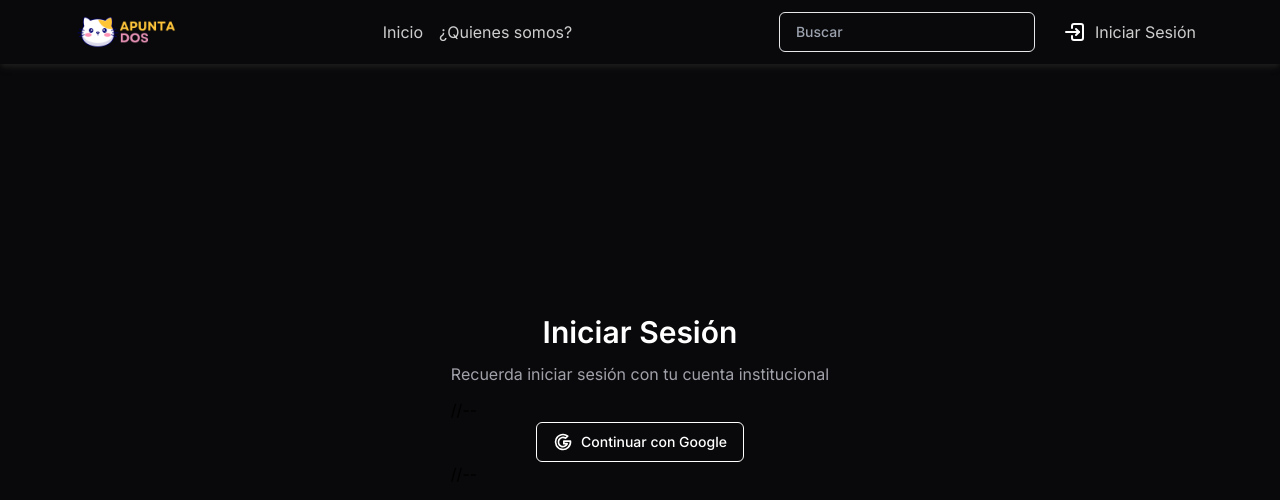
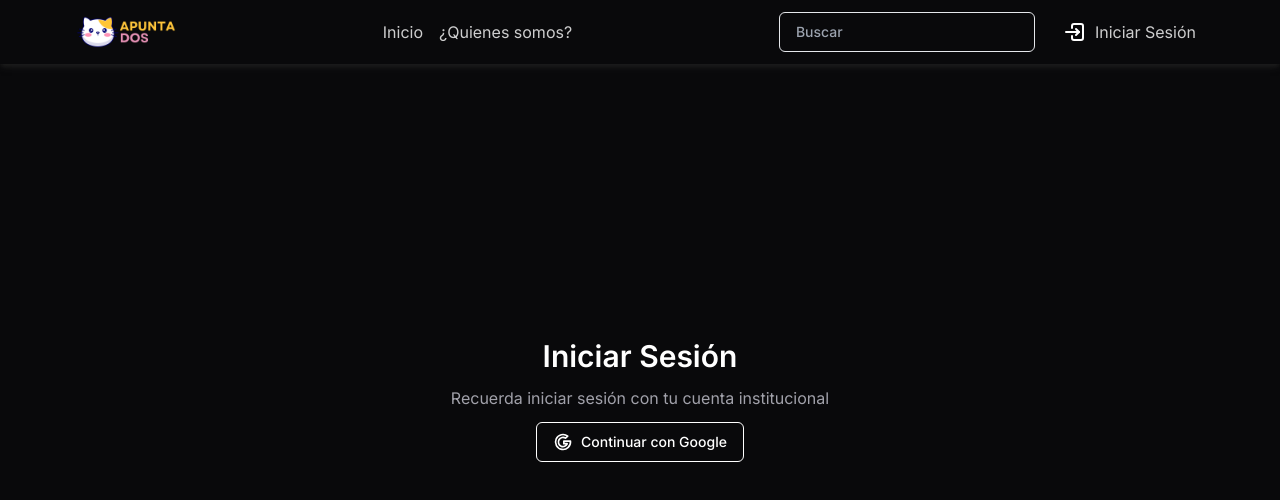
Before and after one commit to Panitou/apuntados-web-express-react, a React (Vite) app in the folder client/: page /sign-in in a window 1280 px wide. Shown: the top 500 px of the page. Built offline with nearby package versions, Linux system fonts and the light colour scheme; no server answers; a web font is replaced by a local one.

Commit message:
user dashboard complete

```diff
--- a/client/src/pages/SignIn.jsx
+++ b/client/src/pages/SignIn.jsx
@@ -54,11 +54,9 @@ function SignIn() {
         <p className="text-[#A1A1AA] pb-3">
           Recuerda iniciar sesión con tu cuenta institucional
         </p>
-        //--
         <form onSubmit={handleSubmit} className="flex flex-col gap-4">
           <OAuth />
         </form>
-        //--
       </div>
     </div>
   );
```
